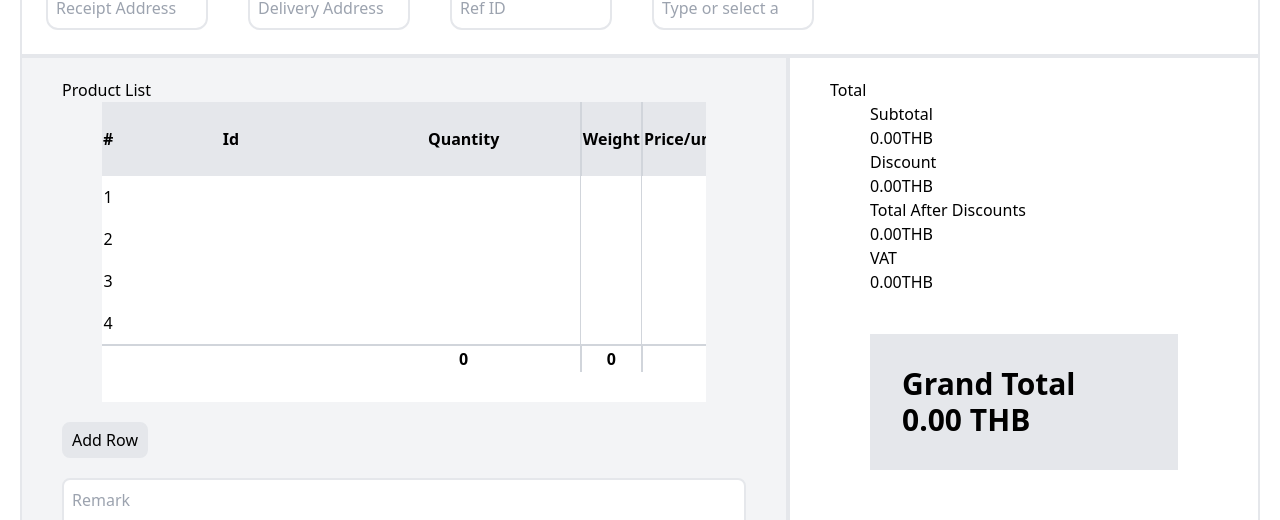
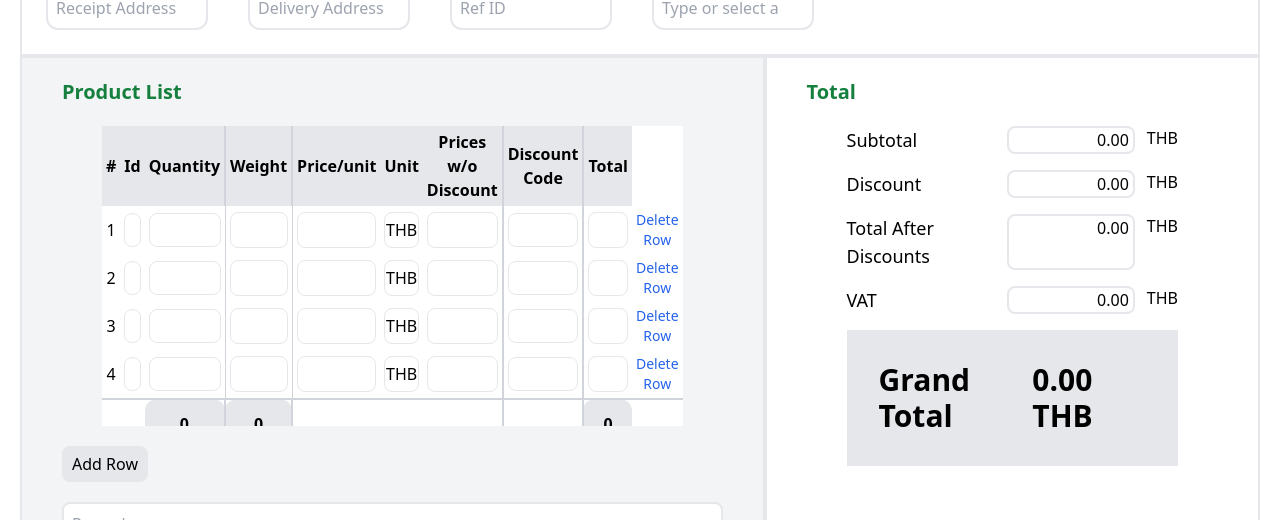
Before and after one commit to House-chan/jeweal-assessment, a React (Create React App) app: page / in a window 1280 px wide. Shown: the part 138-658 px from the top of the page. Built offline with nearby package versions, Linux system fonts and the light colour scheme.

Commit message:
Update index.css

```diff
--- a/src/index.css
+++ b/src/index.css
@@ -1,3 +1,31 @@
 @tailwind base;
 @tailwind components;
 @tailwind utilities;
+
+.table-header{
+     @apply px-1 py-1;
+}
+.table-body{
+     @apply px-1 py-1 text-center;
+}
+.table-body-input{
+     @apply border py-1 w-full rounded-lg
+}
+.table-body-text{
+     @apply flex border h-9 items-center justify-center rounded-lg
+}
+.table-body-summary{
+     @apply text-center py-3 px-2 bg-gray-200 rounded-xl
+}
+.text-header{
+     @apply text-green-700 font-bold text-xl mb-5
+}
+.summary-text{
+     @apply text-lg
+}
+.summary-price{
+     @apply mr-3 border-2 w-32 pr-1 flex justify-end rounded-lg
+}
+.summary-list{
+     @apply flex justify-between mb-4
+}
```
